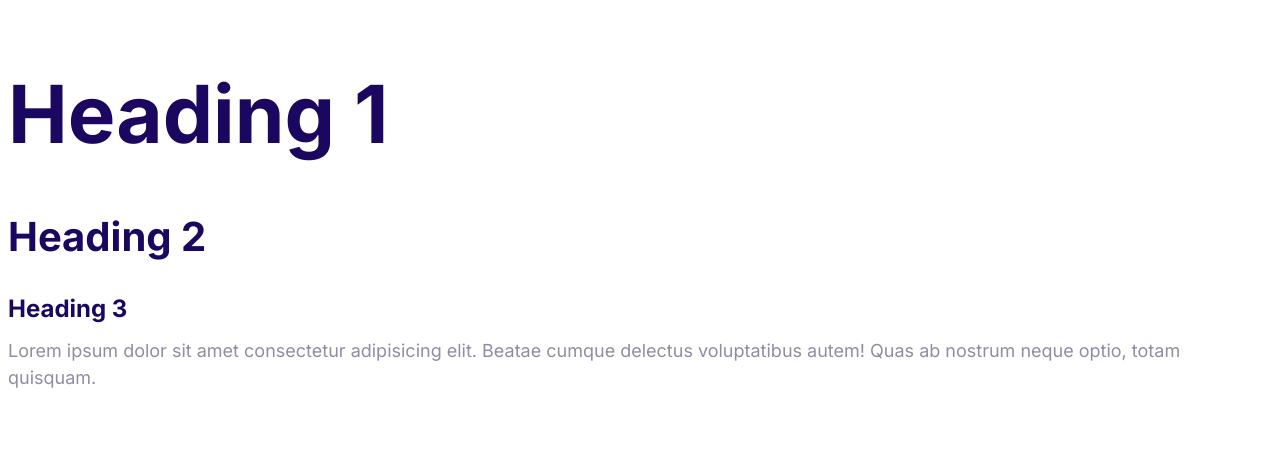
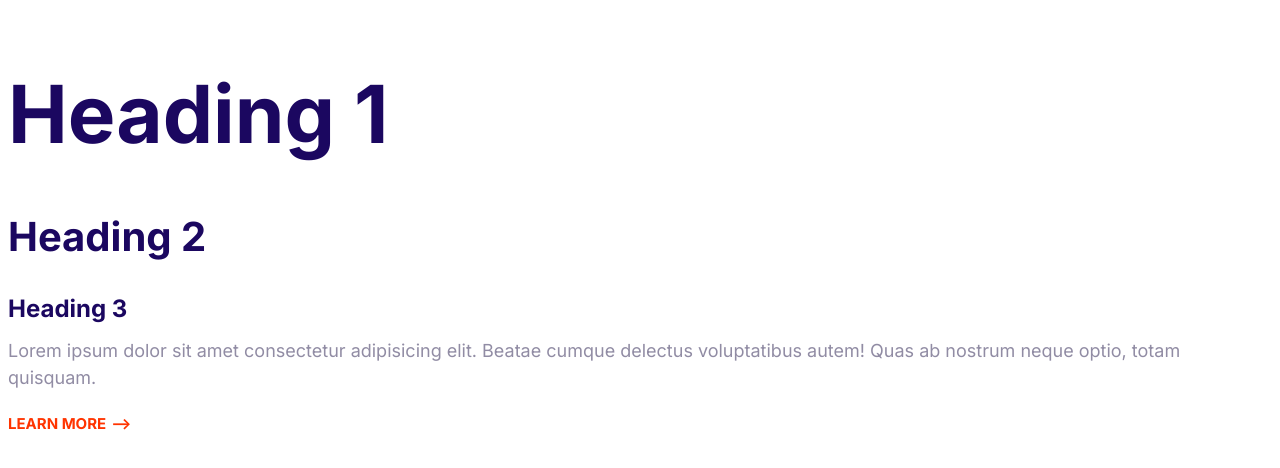
Before and after one commit to Sofia-Zammitto-Benasayag/website, a website built with Parcel: page index.html in a window 1280 px wide. Built offline with nearby package versions, Linux system fonts and the light colour scheme.

Commit message:
Build the arrow link component

```diff
--- a/index.html
+++ b/index.html
@@ -21,8 +21,9 @@
       Lorem ipsum dolor sit amet consectetur adipisicing elit. Beatae cumque
       delectus voluptatibus autem! Quas ab nostrum neque optio, totam quisquam.
     </p>
+    <a href="#" class="link-arrow">Learn more</a>
+
     <div id="app"></div>
-
     <script src="src/index.js"></script>
   </body>
 </html>
--- a/src/styles.css
+++ b/src/styles.css
@@ -6,6 +6,7 @@
   --color-body: #918ca4;
 }
 
+/*Typograhpy*/
 html {
   font-size: 62.5%;
 }
@@ -57,3 +58,32 @@
     font-size: 2.4rem;
   }
 }
+
+/*Links*/
+
+a {
+  text-decoration: none;
+}
+
+.link-arrow {
+  color: var(--color-accent);
+  text-transform: uppercase;
+  font-size: 2rem;
+  font-weight: bold;
+}
+
+.link-arrow::after {
+  content: "-->";
+  margin-left: 5px;
+  transition: margin 0.15s;
+}
+
+.link-arrow:hover::after {
+  margin-left: 10px;
+}
+
+@media screen and (min-width: 1024px) {
+  .link-arrow {
+    font-size: 1.5rem;
+  }
+}
```
Also changed, not shown: components/links.html (added, +1 -0 lines).
